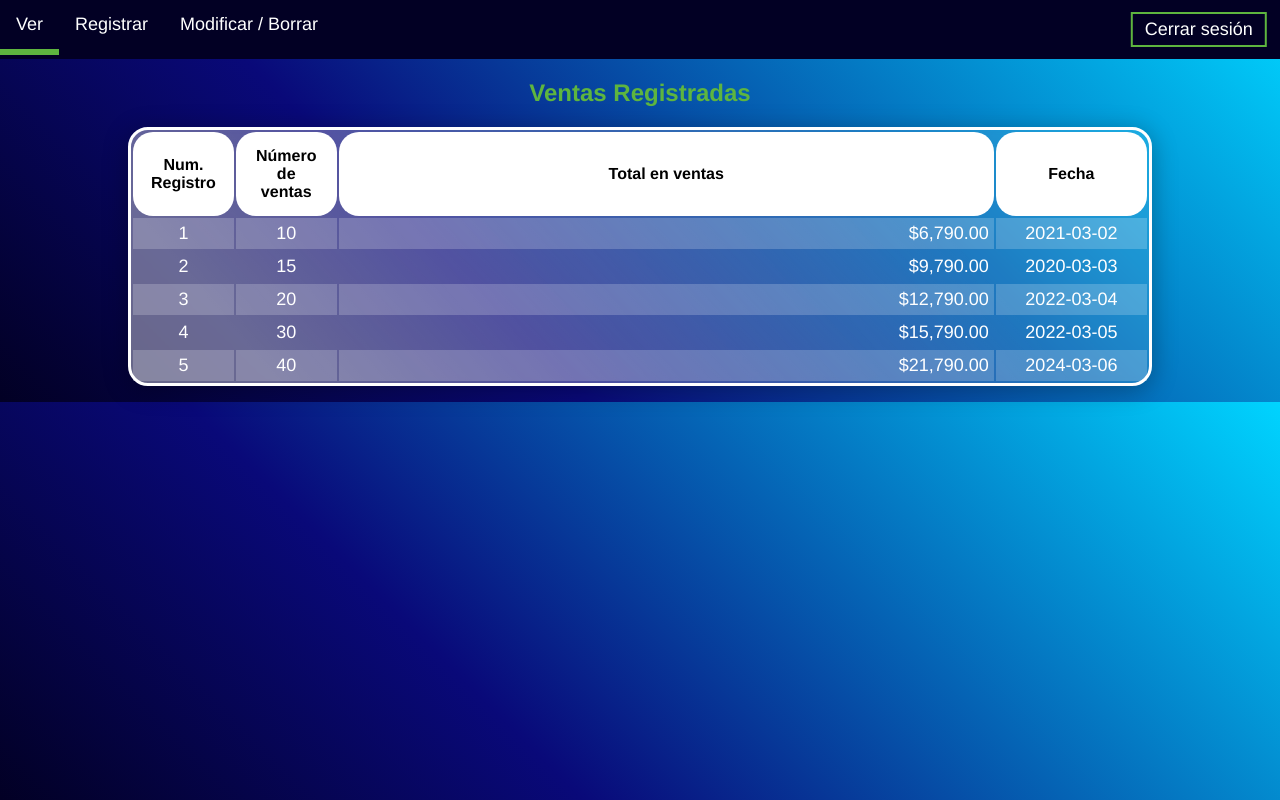
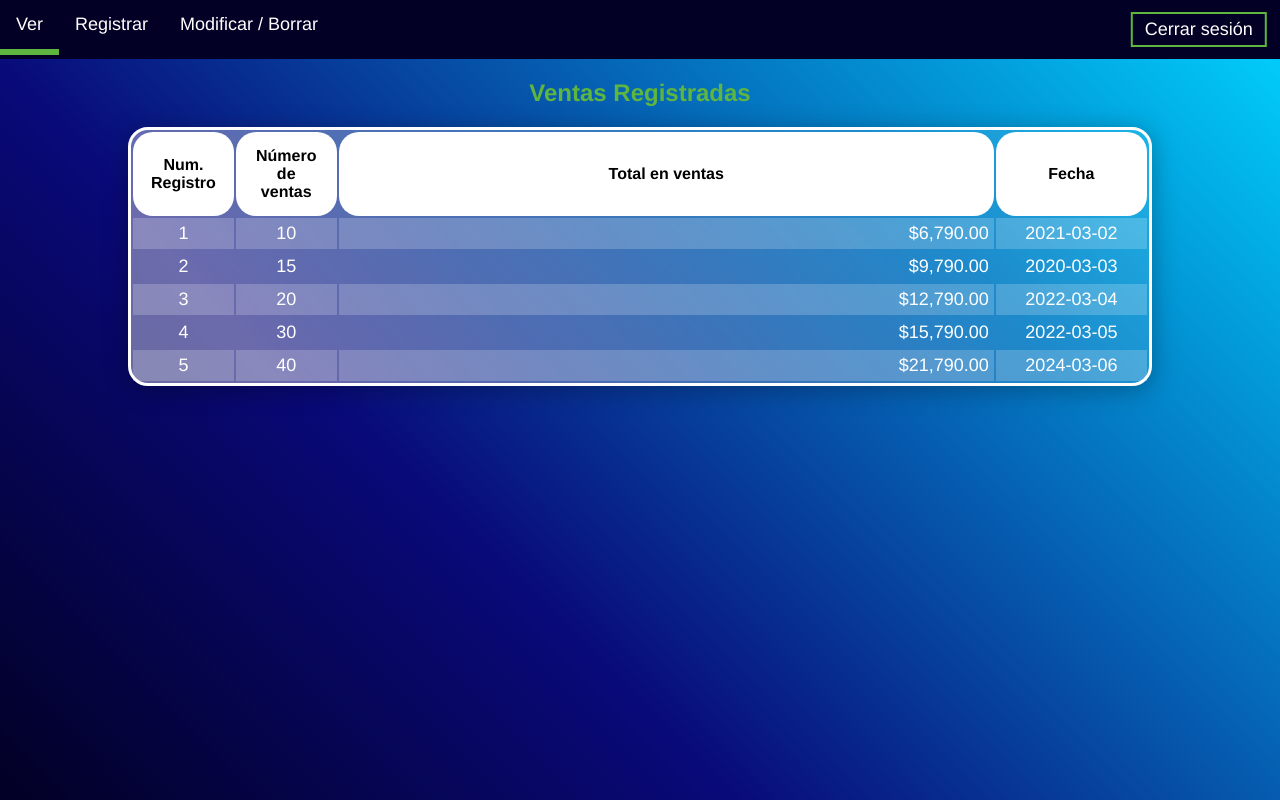
Before and after one commit to DarioSantacruz/sistemaweb3, a PHP site: page /sistema/ in a window 1280 px wide. Run offline with PHP 8.4, Linux system fonts and the light colour scheme; a user stored in the database is signed in; data comes from the database, SQL or seed files in the repository; some libraries are stand-ins or nearby versions.

Commit message:
Arregla errores en CSS de la página de inicio de sesión

```diff
--- a/index.php
+++ b/index.php
@@ -39,17 +39,15 @@
 <html>
 
 <head>
-    <!--Atributos necesarios para el funcionamiento-->
     <meta charset="utf-8">
     <title>Control de Ventas</title>
     <link rel="icon" href="images/open-book.png">
+    <link rel="stylesheet" href="//use.fontawesome.com/releases/v5.13.0/css/all.css">
     <link rel="stylesheet" href="styles/style.css">
-    <link rel="stylesheet" href="//use.fontawesome.com/releases/v5.13.0/css/all.css">
 </head>
 
 <body>
-    <form action="" method="POST">
-        <!--Formulario para el inicio de sesión-->
+    <form method="POST">
         <div class="login-box">
             <h1>Iniciar sesión</h1>
             <div class="textbox">
--- a/styles/style.css
+++ b/styles/style.css
@@ -1,10 +1,12 @@
 html {
-  background: rgb(2, 0, 36);
-  background: linear-gradient(45deg, rgb(2, 0, 36) 0%, rgb(9, 9, 121) 35%, rgb(0, 212, 255) 100%);
-  background-size: cover;
+  height: 100%;
 }
 
 body {
+  min-height: 100%;
+  background: rgb(2, 0, 36) url(../images/bglogin.png);
+  background: linear-gradient(45deg, rgb(2, 0, 36) 0%, rgb(9, 9, 121) 35%, rgb(0, 212, 255) 100%);
+  background-size: cover;
   font-family: Helvetica, sans-serif;
   margin: 0;
   padding: 0;
@@ -127,15 +129,13 @@ table {
   -webkit-backdrop-filter: blur(5px);
 }
 table .table_header {
+  padding: 15px;
+  text-align: center;
   color: #000000;
   -webkit-border-radius: 20px;
   -moz-border-radius: 20px;
   border-radius: 20px;
   background: #FFFFFF;
-}
-table .table_header {
-  padding: 15px;
-  text-align: center;
 }
 
 tbody tr {
--- a/styles/style.scss
+++ b/styles/style.scss
@@ -1,10 +1,11 @@
 $color_texto: #FFFFFF;
-$fuentes: Helvetica, sans-serif;
+$fuentes: Helvetica,
+sans-serif;
 $color_fondo: rgb(2, 0, 36);
 $color_acento: #5eb53f;
 
 @function colorBasedOnValue($value) {
-		@if $value > 0.5 {
+	@if $value>0.5 {
 		@return #000000; // black
 	}
 
@@ -14,12 +15,14 @@ $color_acento: #5eb53f;
 }
 
 html {
-		background: $color_fondo;
-		background: linear-gradient(45deg, rgba( 2, 0, 36, 1) 0%, rgba( 9, 9, 121, 1) 35%, rgba( 0, 212, 255, 1) 100%);
+  height: 100%;
+}
+body {
+  min-height: 100%;
+	background: $color_fondo url(../images/bglogin.png);
+	background: linear-gradient(45deg, rgba(2, 0, 36, 1) 0%, rgba(9, 9, 121, 1) 35%, rgba(0, 212, 255, 1) 100%);
 	background-size: cover;
-}
 
-body {
 	font-family: $fuentes;
 
 	margin: 0;
@@ -171,18 +174,8 @@ table {
 	-webkit-border-radius: 20px;
 	-moz-border-radius: 20px;
 	border-radius: 20px;
-		background: linear-gradient(50deg, rgba( 255, 255, 255, 0.4) 12%, rgba( 255, 255, 255, 0.1) 77%);
+	background: linear-gradient(50deg, rgba(255, 255, 255, 0.4) 12%, rgba(255, 255, 255, 0.1) 77%);
 	box-shadow: 0px 4px 24px 1px rgba(0, 0, 0, 0.28);
-
-		.table_header {
-				color: #000000;
-				-webkit-border-radius: 20px;
-				-moz-border-radius: 20px;
-				border-radius: 20px;
-				background: #FFFFFF;
-
-
-		}
 
 	backdrop-filter: blur(5px);
 	-webkit-backdrop-filter: blur(5px);
@@ -191,6 +184,12 @@ table {
 		padding: 15px;
 
 		text-align: center;
+
+		color: #000000;
+		-webkit-border-radius: 20px;
+		-moz-border-radius: 20px;
+		border-radius: 20px;
+		background: #FFFFFF;
 	}
 }
 
```
Lines whose indentation alone changed are shown as unchanged.
